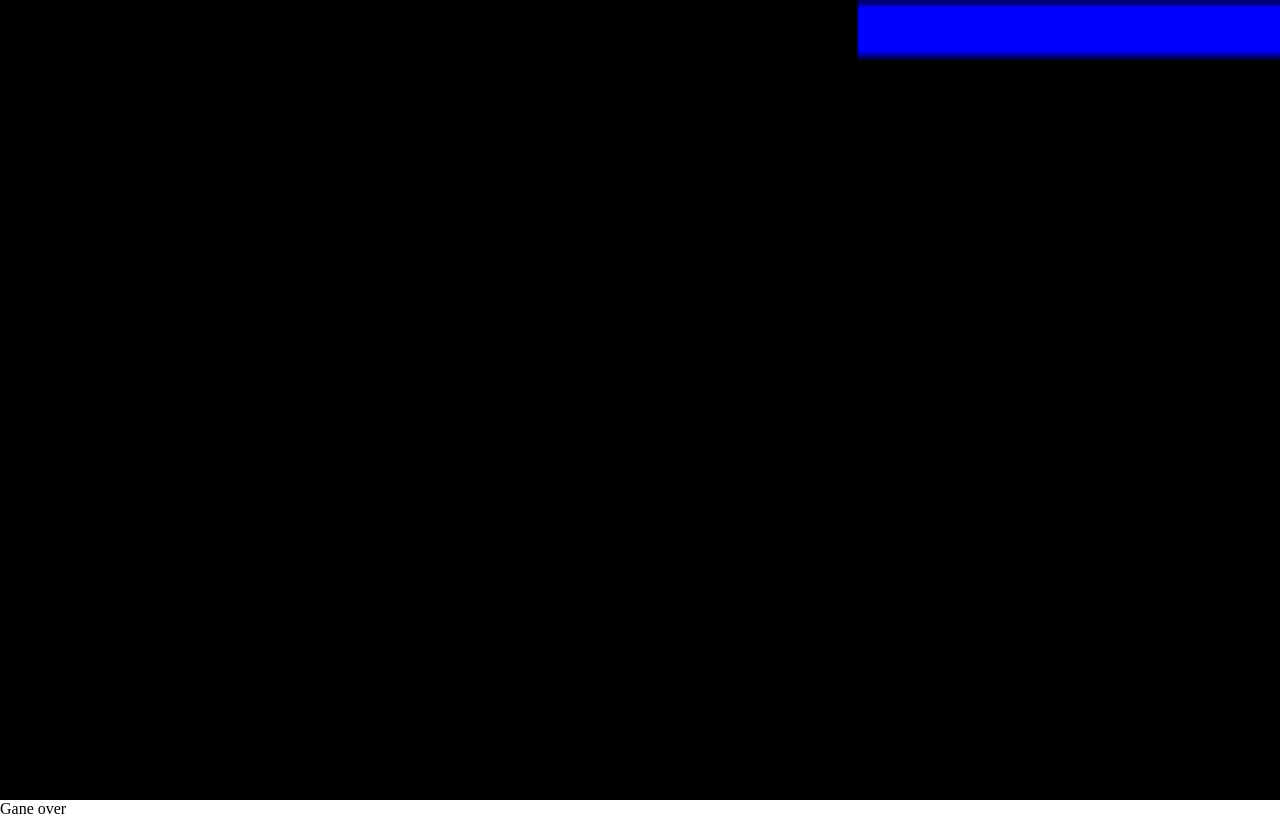
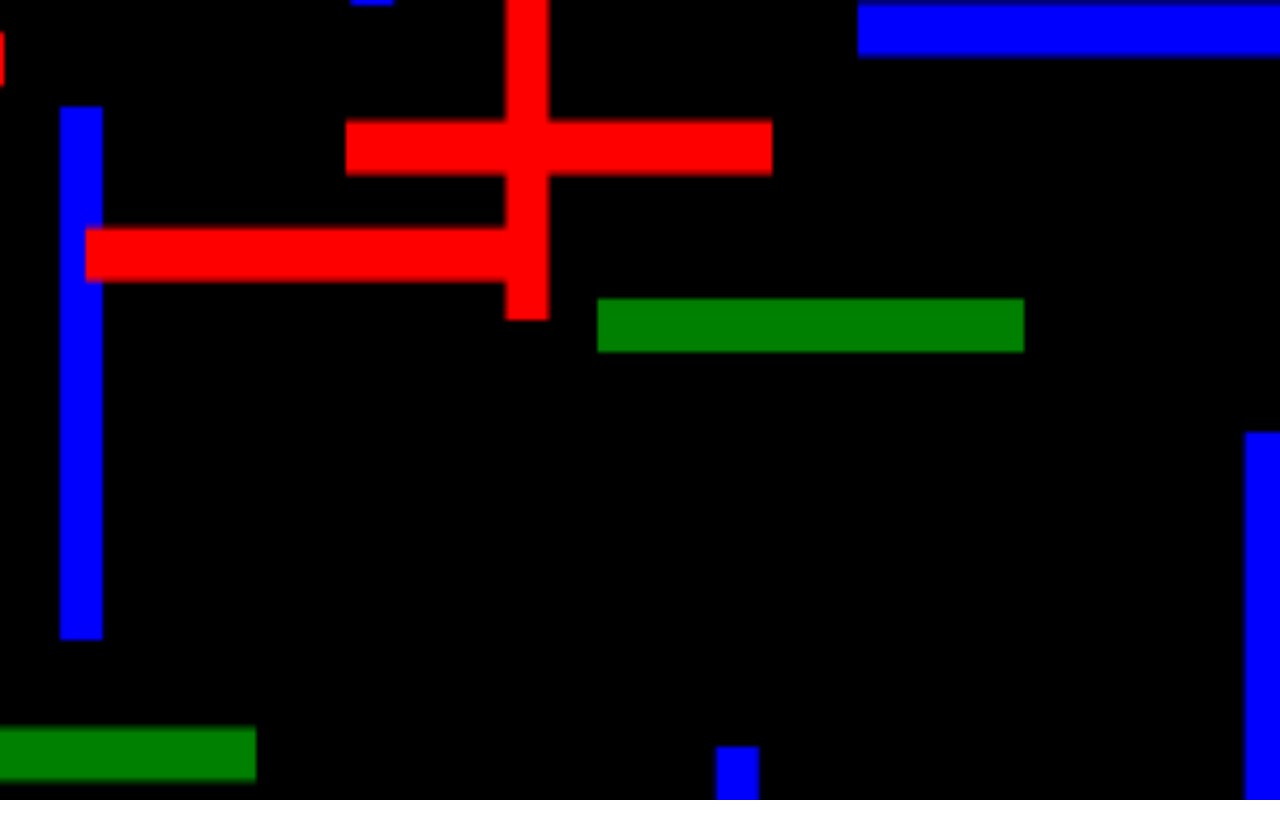
Before and after one commit to Aman-Dangol/dodge_rectangle, a plain HTML site: page index.html in a window 1280 px wide. Drawn offline with Linux system fonts and the light colour scheme.

Commit message:
final commit

```diff
--- a/index.html
+++ b/index.html
@@ -7,8 +7,10 @@
     <title>Line game</title>
   </head>
   <body>
-    <div class="container"><canvas id="canvas"></canvas></div>
-    <div class="gameOver">Gane over</div>
+    <div class="container">
+      <canvas id="canvas"></canvas>
+      <div class="gameOver">Game over</div>
+    </div>
     <script src="rect.js"></script>
     <script src="main.js"></script>
   </body>
--- a/main.js
+++ b/main.js
@@ -1,33 +1,41 @@
 // // inititalizing varaiables and classes
 let canvas = document.getElementById("canvas");
 let ctx = canvas.getContext("2d");
-let container = document.querySelector(".container")
-let over = document.querySelector(".gameOver")
-let time = 5000;
+let over = document.querySelector(".gameOver");
+let time = 1000;
 let arr = new Array();
 let mouseX, mouseY;
 let gameOver = false;
+let createID;
 function update() {
   ctx.clearRect(0, 0, canvas.width, canvas.height);
 
   for (let i = 0; i < arr.length; i++) {
     if (gameOver) {
-        over.style.display = "block";
-        container.style.display = "none";
+      over.style.zIndex = 1;
     } else {
       if (arr[i].x >= canvas.width) {
         arr.splice(i, 1);
       } else {
         arr[i].move();
-        arr[i].draw();
+        // arr[i].draw();
         gameOver = arr[i].collision(mouseX, mouseY);
       }
     }
+    arr[i].draw();
   }
   window.requestAnimationFrame(update);
 }
 
-// setInterval(createRect, 5000);
+createID = setInterval(createRect, time);
+
+setInterval(()=>{
+  clearInterval(createID);
+  time -=100;
+  console.log(time);
+  createID = setInterval(createRect, time);
+
+},5000)
 function createRect() {
   arr.push(
     new VRect(Math.random() * canvas.width, -100, 10, 100, randomColor())
@@ -59,7 +67,6 @@ function remove(i) {}
 
 function checkPosition() {}
 // calling  functions
-
 createRect();
 // setInterval(createRect, time);
 update();
--- a/style.css
+++ b/style.css
@@ -5,17 +5,28 @@
 }
 
 .container {
+  position: relative;;
   background-color: black;
   width: 100%;
   height: 100vh;
 }
 
-.gameover{
-  display: none;
-  background-color: white;
+.gameOver {
+  display: block;
+  width: 100%;
+  text-align: center;
+  position: absolute;
+  top: 40%;
+  left: 0;
+  z-index:-1;
+  font-size: 100px;
+  background-color: rgba(00, 00, 00, 1);
+  color: white;
 }
-
 canvas {
+  top: 0;
+  left: 0;
+  z-index:1;
   display: block;
   width: 100%;
   height: 100%;
```
